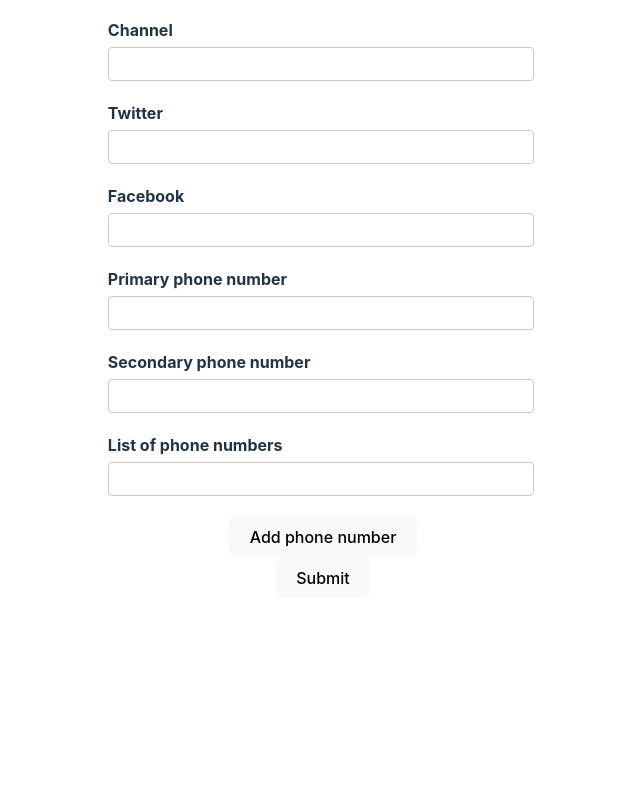
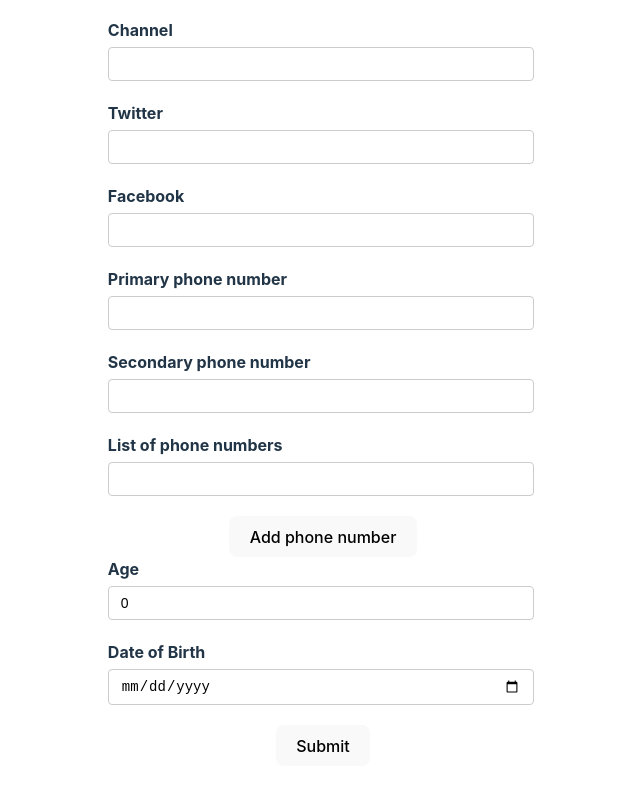
Before and after one commit to duaneX727/reactHookForms, a React (Vite) app: page / in a window 1280 px wide. Shown: the part 305-1096 px from the top of the page, without its empty margins (317-957 px from the left). Before the commit the page ends 935 px from the top, so only its background shows below. Built offline with nearby package versions, Linux system fonts and the light colour scheme.

Commit message:
Added Numeric and Date Values

```diff
--- a/src/components/YouTubeForm.tsx
+++ b/src/components/YouTubeForm.tsx
@@ -15,7 +15,9 @@
   phoneNumbers: string[];
   phNumbers: {
     number: string;
-  }[]
+  }[];
+  age: number;
+  dob: Date;
 };
 // async () => {
   //const response = await fetch("https://jsonplaceholder.typicode.com/users/1");
@@ -42,6 +44,8 @@
         },
       phoneNumbers: ["","",],
       phNumbers: [{number: ''}],
+      age: 0,
+      dob: new Date()
     },
    });
    const {register, control, handleSubmit, formState} = form;
@@ -169,6 +173,22 @@
               </button>
             </div>
           </div>
+          <div className='form-control'>
+            <label htmlFor="channel">Age</label>
+            <input type="number" id="age" {...register("age",{
+            valueAsNumber: true,
+            required: "Age is required",
+            })}/>
+            <p className='error'>{errors.age?.message}</p>
+          </div>
+          <div className='form-control'>
+            <label htmlFor="dob">Date of Birth</label>
+            <input type="date" id="dob" {...register("dob",{
+            valueAsDate: true,
+            required: "Date of Bitrth is required",
+            })}/>
+            <p className='error'>{errors.dob?.message}</p>
+          </div>
           <button>Submit</button>
         </form>
         <DevTool control={control}/>
```
